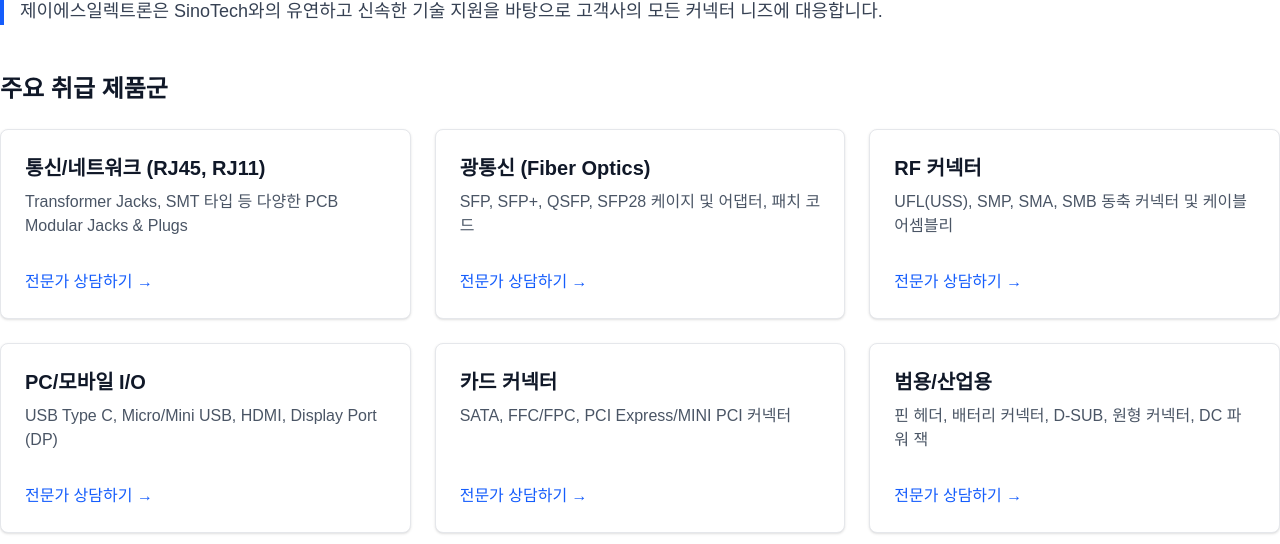
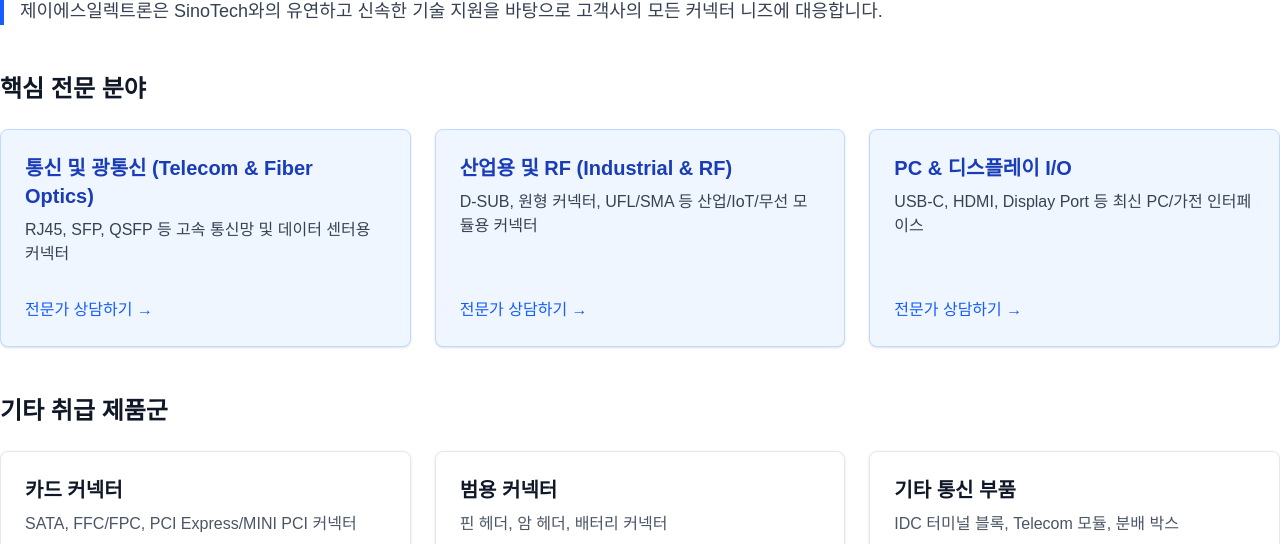
Before and after one commit to ajong3287/jselectron-website, a Next.js app: page /products/sinotech in a window 1280 px wide. Shown: the part 256-800 px from the top of the page. Built offline with nearby package versions, Linux system fonts and the light colour scheme.

Commit message:
feat(curation): Story 2.2a - Curate SinoTech page with core expertise areas

```diff
--- a/src/app/products/sinotech/page.tsx
+++ b/src/app/products/sinotech/page.tsx
@@ -6,16 +6,21 @@ export const metadata: Metadata = {
   description: 'SinoTech (시노텍)의 통신, 네트워크, PC, 범용 커넥터 전문 공급. 전문가와 상담하세요.',
 };
 
-// SinoTech 핵심 제품 카테고리 (웹 서치 기반)
-const categories = [
-  { name: '통신/네트워크 (RJ45, RJ11)', description: 'Transformer Jacks, SMT 타입 등 다양한 PCB Modular Jacks & Plugs' },
-  { name: '광통신 (Fiber Optics)', description: 'SFP, SFP+, QSFP, SFP28 케이지 및 어댑터, 패치 코드' },
-  { name: 'RF 커넥터', description: 'UFL(USS), SMP, SMA, SMB 동축 커넥터 및 케이블 어셈블리' },
-  { name: 'PC/모바일 I/O', description: 'USB Type C, Micro/Mini USB, HDMI, Display Port (DP)' },
+// --- 큐레이션 (수정됨) ---
+// 핵심 전문 분야 (Curation)
+const coreCategories = [
+  { name: '통신 및 광통신 (Telecom & Fiber Optics)', description: 'RJ45, SFP, QSFP 등 고속 통신망 및 데이터 센터용 커넥터' },
+  { name: '산업용 및 RF (Industrial & RF)', description: 'D-SUB, 원형 커넥터, UFL/SMA 등 산업/IoT/무선 모듈용 커넥터' },
+  { name: 'PC & 디스플레이 I/O', description: 'USB-C, HDMI, Display Port 등 최신 PC/가전 인터페이스' },
+];
+
+// 기타 취급 제품군
+const otherCategories = [
   { name: '카드 커넥터', description: 'SATA, FFC/FPC, PCI Express/MINI PCI 커넥터' },
-  { name: '범용/산업용', description: '핀 헤더, 배터리 커넥터, D-SUB, 원형 커넥터, DC 파워 잭' },
+  { name: '범용 커넥터', description: '핀 헤더, 암 헤더, 배터리 커넥터' },
   { name: '기타 통신 부품', description: 'IDC 터미널 블록, Telecom 모듈, 분배 박스' },
 ];
+// --- 큐레이션 종료 ---
 
 export default function SinoTechPage() {
   return (
@@ -38,13 +43,42 @@ export default function SinoTechPage() {
         </p>
       </section>
 
-      {/* 제품 카테고리 리스트 (AC 2) */}
+      {/* --- 수정된 레이아웃 --- */}
+      {/* 핵심 전문 분야 리스트 (AC 2) */}
       <section>
         <h2 className="text-2xl font-semibold text-gray-900 mb-6">
-          주요 취급 제품군
+          핵심 전문 분야
         </h2>
         <div className="grid grid-cols-1 md:grid-cols-2 lg:grid-cols-3 gap-6">
-          {categories.map((category) => (
+          {coreCategories.map((category) => (
+            <div key={category.name}
+                 className="p-6 bg-blue-50 border border-blue-200 rounded-lg shadow-sm flex flex-col justify-between">
+              <div>
+                <h3 className="text-xl font-semibold text-blue-800 mb-2">
+                  {category.name}
+                </h3>
+                <p className="text-gray-700 mb-4">
+                  {category.description}
+                </p>
+              </div>
+              <div className="mt-4">
+                <Link href="/contact"
+                      className="font-medium text-blue-600 hover:text-blue-800">
+                  전문가 상담하기 →
+                </Link>
+              </div>
+            </div>
+          ))}
+        </div>
+      </section>
+
+      {/* 기타 취급 제품군 리스트 */}
+      <section>
+        <h2 className="text-2xl font-semibold text-gray-900 mb-6">
+          기타 취급 제품군
+        </h2>
+        <div className="grid grid-cols-1 md:grid-cols-2 lg:grid-cols-3 gap-6">
+          {otherCategories.map((category) => (
             <div key={category.name}
                  className="p-6 bg-white border border-gray-200 rounded-lg shadow-sm flex flex-col justify-between">
               <div>
@@ -65,6 +99,7 @@ export default function SinoTechPage() {
           ))}
         </div>
       </section>
+      {/* --- 수정된 레이아웃 종료 --- */}
 
       {/* 상담 유도 섹션 (AC 3) */}
       <section className="text-center bg-gray-50 p-8 rounded-lg">
```
